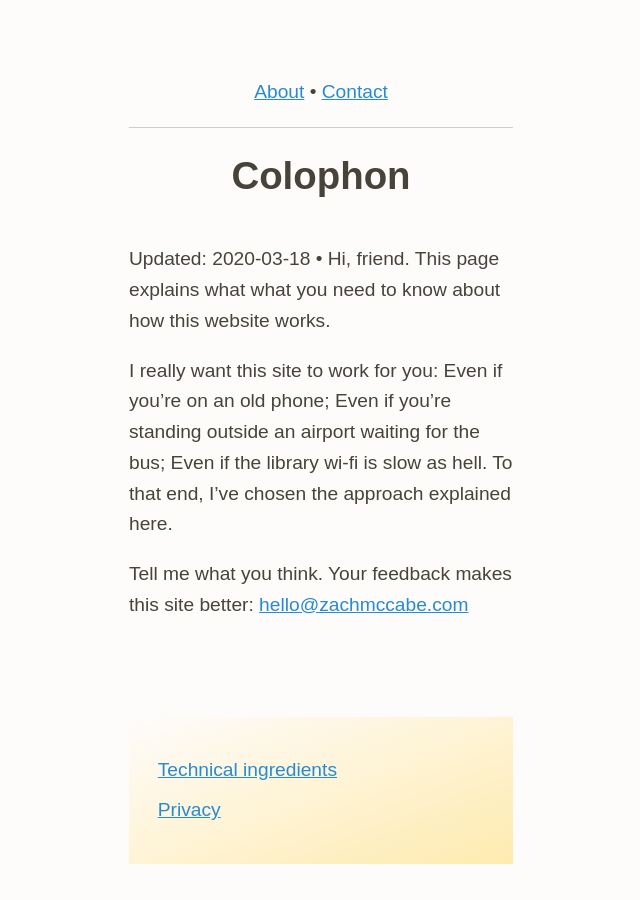
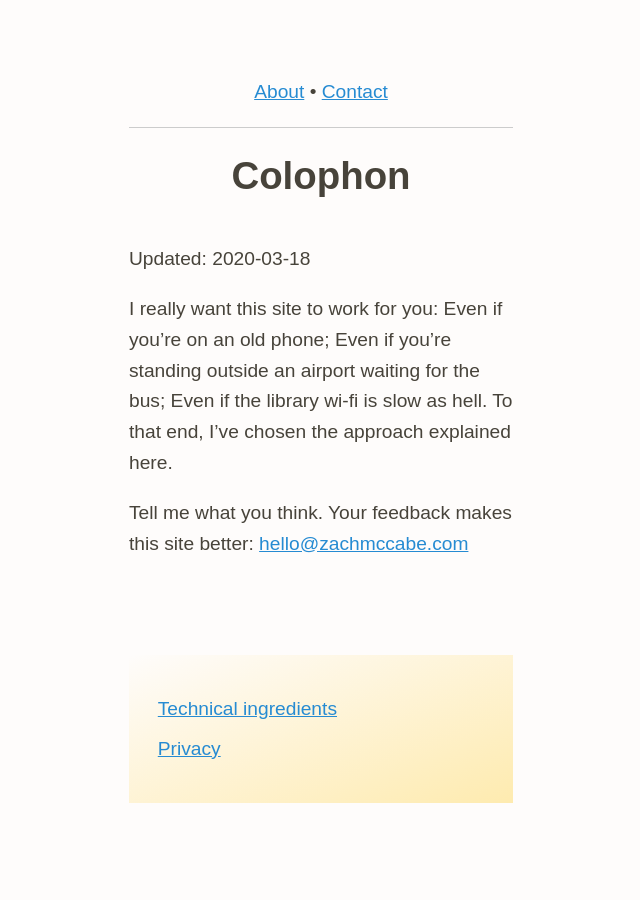
Before and after one commit to zachmccabe/zachmccabe.github.io, a Jekyll site: the page built from colophon.md, in a window 1280 px wide and 900 px high. Shown: the whole window, without its empty margins (319-959 px from the left). Built offline with Jekyll 4.4.1, drawn with Linux system fonts in a browser that asks for light colours.

Commit message:
Update colophon.md

```diff
--- a/colophon.md
+++ b/colophon.md
@@ -9,7 +9,7 @@ nav: |
 
 ---
 
-Updated: {% include print_update.html %} • Hi, friend. This page explains what what you need to know about how this website works.
+Updated: {% include print_update.html %}
 
 I really want this site to work for you: Even if you're on an old phone; Even if you're standing outside an airport waiting for the bus; Even if the library wi-fi is slow as hell. To that end, I've chosen the approach explained here.
 
```
